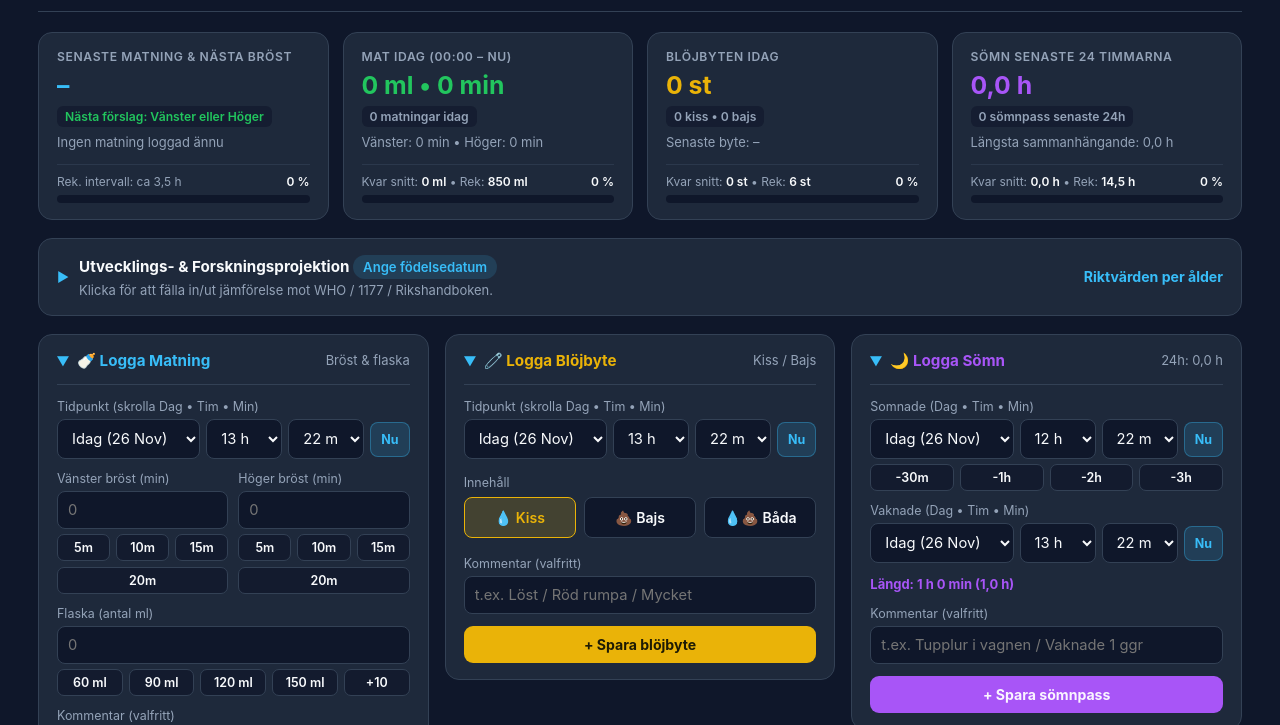
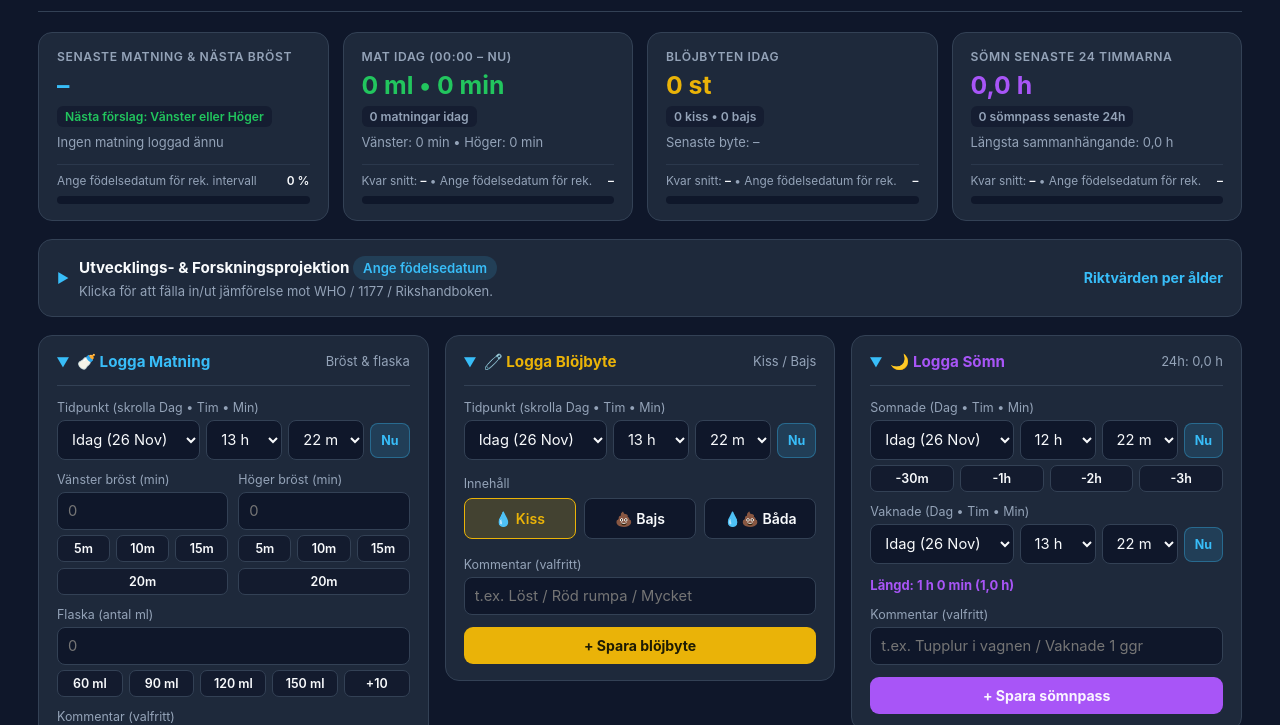
Before and after one commit to theonegoodthing/bebiskollen, a plain HTML site: page index.html in a window 1280 px wide. Shown: the part 75-800 px from the top of the page. Drawn offline with nearby package versions, Linux system fonts and the light colour scheme; no server answers.

Commit message:
Refactor calculations for feeding, diapers, and sleep
Refactor feeding, diaper, and sleep calculations to use average source events and improve benchmark handling.

```diff
--- a/index.html
+++ b/index.html
@@ -158,13 +158,14 @@
     }
 
     .kpi-rem-text {
-      font-size: 0.75rem;
+      font-size: 0.74rem;
       color: var(--muted);
       display: flex;
       justify-content: space-between;
+      align-items: baseline;
       gap: 6px;
-      flex-wrap: wrap;
       margin-bottom: 6px;
+      line-height: 1.35;
     }
 
     .kpi-rem-text strong {
@@ -1114,27 +1115,31 @@
 
       document.getElementById('historyCountBadge').textContent = `${events.length} händelser`;
 
+      // Hämta exakt benchmark från inmatat födelsedatum i utvecklingsblocket
       const ageInfo = getBabyAgeInfo(appData.birthDate);
-      const benchmark = ageInfo ? ageInfo.benchmark : AGE_BENCHMARKS[2]; // Default 3-6 mån riktmärke tills födelsedatum anges
-
-      // Beräkna ert 7-dygnssnitt (exklusive idag om ni har historik, annars inklusive idag)
+      const benchmark = ageInfo ? ageInfo.benchmark : null;
+
       const feeds = events.filter(e => e.type === 'feed');
       const diapers = events.filter(e => e.type === 'diaper');
       const sleeps = events.filter(e => e.type === 'sleep');
 
-      const events7d = events.filter(e => new Date(e.time).getTime() >= last7dMs);
-      const activeDays = Math.max(1, Math.min(7, new Set(events7d.map(e => e.time.slice(0, 10))).size || 1));
-
-      const feeds7d = feeds.filter(e => new Date(e.time).getTime() >= last7dMs);
-      const avgMl7d = Math.round(feeds7d.reduce((s, e) => s + (Number(e.bottleMl) || 0), 0) / activeDays);
-      const avgBreastMin7d = Math.round(feeds7d.reduce((s, e) => s + (Number(e.leftMin) || 0) + (Number(e.rightMin) || 0), 0) / activeDays);
+      // 7-dygnssnitt baserat på avslutade dagar (exklusive idag om det finns tidigare dagar, annars totalt)
+      const events7dPast = events.filter(e => new Date(e.time).getTime() >= last7dMs && !e.time.startsWith(todayStr));
+      const events7dAll = events.filter(e => new Date(e.time).getTime() >= last7dMs);
+      const hasPastDays = events7dPast.length > 0;
+      const avgSourceEvents = hasPastDays ? events7dPast : events7dAll;
+      const activeDays = Math.max(1, Math.min(7, new Set(avgSourceEvents.map(e => e.time.slice(0, 10))).size || 1));
+
+      const feedsAvgSrc = feeds.filter(e => avgSourceEvents.includes(e));
+      const avgMl7d = Math.round(feedsAvgSrc.reduce((s, e) => s + (Number(e.bottleMl) || 0), 0) / activeDays);
+      const avgBreastMin7d = Math.round(feedsAvgSrc.reduce((s, e) => s + (Number(e.leftMin) || 0) + (Number(e.rightMin) || 0), 0) / activeDays);
       const avgTotalFeedEquiv7d = avgMl7d + avgBreastMin7d * 10;
 
-      const diapers7d = diapers.filter(e => new Date(e.time).getTime() >= last7dMs);
-      const avgDiapers7d = diapers7d.length / activeDays;
-
-      const sleeps7d = sleeps.filter(e => new Date(e.time).getTime() >= last7dMs);
-      const avgSleepH7d = sleeps7d.reduce((s, e) => s + (Number(e.durationMin) || 0), 0) / 60 / activeDays;
+      const diapersAvgSrc = diapers.filter(e => avgSourceEvents.includes(e));
+      const avgDiapers7d = diapersAvgSrc.length / activeDays;
+
+      const sleepsAvgSrc = sleeps.filter(e => avgSourceEvents.includes(e));
+      const avgSleepH7d = sleepsAvgSrc.reduce((s, e) => s + (Number(e.durationMin) || 0), 0) / 60 / activeDays;
 
       // 1. Senaste matning & nästa bröst + laddstapel för intervall
       if (feeds.length > 0) {
@@ -1164,6 +1169,7 @@
           nextEl.style.color = 'var(--accent)';
         }
 
+        if (benchmark) {
           const intervalGoalMin = Math.round(benchmark.feedIntervalHours * 60);
           const remMin = Math.max(0, intervalGoalMin - diffMins);
           const intervalPct = Math.min(100, Math.round((diffMins / intervalGoalMin) * 100));
@@ -1173,12 +1179,19 @@
           document.getElementById('kpiNextFeedPctText').textContent = `${intervalPct} %`;
           document.getElementById('kpiNextFeedBar').style.width = `${intervalPct}%`;
         } else {
-        document.getElementById('kpiNextFeedLeftText').textContent = `Rek. intervall: ca ${benchmark.feedIntervalHours.toString().replace('.', ',')} h`;
+          document.getElementById('kpiNextFeedLeftText').textContent = 'Ange födelsedatum för rek. intervall';
+          document.getElementById('kpiNextFeedPctText').textContent = '–';
+          document.getElementById('kpiNextFeedBar').style.width = '0%';
+        }
+      } else {
+        document.getElementById('kpiNextFeedLeftText').textContent = benchmark
+          ? `Rek. intervall: ca ${benchmark.feedIntervalHours.toString().replace('.', ',')} h`
+          : 'Ange födelsedatum för rek. intervall';
         document.getElementById('kpiNextFeedPctText').textContent = '0 %';
         document.getElementById('kpiNextFeedBar').style.width = '0%';
       }
 
-      // 2. Mat idag + kvar enligt snitt & rekommendation
+      // 2. Mat idag + kvar till snitt & åldersrekommendation
       const todayFeeds = feeds.filter(e => e.time.startsWith(todayStr));
       const todayMl = todayFeeds.reduce((s, e) => s + (Number(e.bottleMl) || 0), 0);
       const todayLeft = todayFeeds.reduce((s, e) => s + (Number(e.leftMin) || 0), 0);
@@ -1189,15 +1202,21 @@
       document.getElementById('kpiTodayFeedCount').textContent = `${todayFeeds.length} matningar idag`;
       document.getElementById('kpiTodayBreastSplit').textContent = `Vänster: ${todayLeft} min • Höger: ${todayRight} min`;
 
-      const remFeedAvg = Math.max(0, avgTotalFeedEquiv7d - todayEquivMl);
+      const snittFeedLabel = hasPastDays ? `${Math.max(0, avgTotalFeedEquiv7d - todayEquivMl)} ml` : '–';
+      if (benchmark) {
         const remFeedRec = Math.max(0, benchmark.feedMlPerDay - todayEquivMl);
         const feedProgressPct = Math.min(100, Math.round((todayEquivMl / benchmark.feedMlPerDay) * 100));
         document.getElementById('kpiFeedRemText').innerHTML =
-        `Kvar snitt: <strong>${remFeedAvg} ml</strong> • Rek: <strong>${remFeedRec} ml</strong>`;
+          `Kvar snitt: <strong>${snittFeedLabel}</strong> • Kvar rek (${benchmark.feedMlPerDay} ml): <strong>${remFeedRec} ml</strong>`;
         document.getElementById('kpiFeedPctText').textContent = `${feedProgressPct} %`;
         document.getElementById('kpiFeedBar').style.width = `${feedProgressPct}%`;
-
-      // 3. Blöjor idag + kvar enligt snitt & rekommendation
+      } else {
+        document.getElementById('kpiFeedRemText').innerHTML = `Kvar snitt: <strong>${snittFeedLabel}</strong> • Ange födelsedatum för rek.`;
+        document.getElementById('kpiFeedPctText').textContent = '–';
+        document.getElementById('kpiFeedBar').style.width = '0%';
+      }
+
+      // 3. Blöjor idag + kvar till snitt & åldersrekommendation
       const todayDiapers = diapers.filter(e => e.time.startsWith(todayStr));
       const kissCount = todayDiapers.filter(e => e.diaperType === 'kiss' || e.diaperType === 'bada').length;
       const bajsCount = todayDiapers.filter(e => e.diaperType === 'bajs' || e.diaperType === 'bada').length;
@@ -1210,15 +1229,21 @@
         document.getElementById('diaperHeaderMini').textContent = `Senast: ${dTime}`;
       }
 
-      const remDiaperAvg = Math.max(0, Math.round(avgDiapers7d) - todayDiapers.length);
+      const snittDiaperLabel = hasPastDays ? `${Math.max(0, Math.round(avgDiapers7d) - todayDiapers.length)} st` : '–';
+      if (benchmark) {
         const remDiaperRec = Math.max(0, benchmark.diapersPerDay - todayDiapers.length);
         const diaperProgressPct = Math.min(100, Math.round((todayDiapers.length / benchmark.diapersPerDay) * 100));
         document.getElementById('kpiDiaperRemText').innerHTML =
-        `Kvar snitt: <strong>${remDiaperAvg} st</strong> • Rek: <strong>${remDiaperRec} st</strong>`;
+          `Kvar snitt: <strong>${snittDiaperLabel}</strong> • Kvar rek (${benchmark.diapersPerDay} st): <strong>${remDiaperRec} st</strong>`;
         document.getElementById('kpiDiaperPctText').textContent = `${diaperProgressPct} %`;
         document.getElementById('kpiDiaperBar').style.width = `${diaperProgressPct}%`;
-
-      // 4. Sömn senaste 24h + kvar enligt snitt & rekommendation
+      } else {
+        document.getElementById('kpiDiaperRemText').innerHTML = `Kvar snitt: <strong>${snittDiaperLabel}</strong> • Ange födelsedatum för rek.`;
+        document.getElementById('kpiDiaperPctText').textContent = '–';
+        document.getElementById('kpiDiaperBar').style.width = '0%';
+      }
+
+      // 4. Sömn senaste 24h + kvar till snitt & åldersrekommendation
       const sleeps24h = sleeps.filter(e => new Date(e.endTime || e.time).getTime() >= last24hMs);
       const sleepMins24h = sleeps24h.reduce((s, e) => s + (Number(e.durationMin) || 0), 0);
       const sleepHours24h = sleepMins24h / 60;
@@ -1229,38 +1254,44 @@
       document.getElementById('kpiLongestSleep').textContent = `Längsta sammanhängande: ${(longestMin / 60).toFixed(1).replace('.', ',')} h`;
       document.getElementById('sleepHeaderMini').textContent = `24h: ${sleepHText}`;
 
-      const remSleepAvg = Math.max(0, avgSleepH7d - sleepHours24h).toFixed(1).replace('.', ',');
+      const snittSleepLabel = hasPastDays ? `${Math.max(0, avgSleepH7d - sleepHours24h).toFixed(1).replace('.', ',')} h` : '–';
+      if (benchmark) {
         const remSleepRec = Math.max(0, benchmark.sleepHours - sleepHours24h).toFixed(1).replace('.', ',');
         const sleepProgressPct = Math.min(100, Math.round((sleepHours24h / benchmark.sleepHours) * 100));
         document.getElementById('kpiSleepRemText').innerHTML =
-        `Kvar snitt: <strong>${remSleepAvg} h</strong> • Rek: <strong>${remSleepRec} h</strong>`;
+          `Kvar snitt: <strong>${snittSleepLabel}</strong> • Kvar rek (${benchmark.sleepHours.toFixed(1).replace('.', ',')} h): <strong>${remSleepRec} h</strong>`;
         document.getElementById('kpiSleepPctText').textContent = `${sleepProgressPct} %`;
         document.getElementById('kpiSleepBar').style.width = `${sleepProgressPct}%`;
+      } else {
+        document.getElementById('kpiSleepRemText').innerHTML = `Kvar snitt: <strong>${snittSleepLabel}</strong> • Ange födelsedatum för rek.`;
+        document.getElementById('kpiSleepPctText').textContent = '–';
+        document.getElementById('kpiSleepBar').style.width = '0%';
+      }
 
       // 5. Åldersprojektion (ihopfällbar sektion)
       syncBirthDateDropdowns();
-      if (ageInfo) {
+      if (ageInfo && benchmark) {
         document.getElementById('ageHeaderBadge').textContent = ageInfo.text;
-        const b = ageInfo.benchmark;
+        const b = benchmark;
         document.getElementById('projHeaderPhaseBadge').textContent = b.label;
         document.getElementById('projHeaderShort').textContent = `Mål: ~${b.feedMlPerDay} ml • ${b.sleepHours.toFixed(1).replace('.', ',')} h sömn`;
         document.getElementById('projectionIntroText').innerHTML =
           `Fas: <strong>${b.label}</strong> • ${b.nextPhase}`;
 
-        const avgFeedsCount7d = (feeds7d.length / activeDays).toFixed(1).replace('.', ',');
+        const avgFeedsCount7d = (feedsAvgSrc.length / activeDays).toFixed(1).replace('.', ',');
         document.getElementById('projFeedTarget').textContent = `Riktvärde: ~${b.feedMlPerDay} ml (${b.feedsPerDay})`;
-        document.getElementById('projFeedActual').textContent = `Snitt (7d): ${avgMl7d} ml + ${avgBreastMin7d} min bröst (${avgFeedsCount7d} ggr/dygn)`;
+        document.getElementById('projFeedActual').textContent = `Snitt (${activeDays}d): ${avgMl7d} ml + ${avgBreastMin7d} min bröst (${avgFeedsCount7d} ggr/dygn)`;
         const feedPct = Math.min(100, Math.round((avgTotalFeedEquiv7d / b.feedMlPerDay) * 100));
         document.getElementById('projFeedBar').style.width = `${feedPct}%`;
         document.getElementById('projFeedForecast').textContent = `Riktvärdet avser total dygnsmängd (bröstmjölk + ersättning). ${b.feedsPerDay} är normalt i denna ålder.`;
 
         document.getElementById('projDiaperTarget').textContent = `Riktvärde: ${b.diapersPerDay}+ blöjor/dygn`;
-        document.getElementById('projDiaperActual').textContent = `Snitt (7d): ${avgDiapers7d.toFixed(1).replace('.', ',')} blöjor/dygn`;
+        document.getElementById('projDiaperActual').textContent = `Snitt (${activeDays}d): ${avgDiapers7d.toFixed(1).replace('.', ',')} blöjor/dygn`;
         document.getElementById('projDiaperBar').style.width = `${Math.min(100, Math.round((avgDiapers7d / b.diapersPerDay) * 100))}%`;
         document.getElementById('projDiaperForecast').textContent = `Normalt nu: ${b.poopNote}. Minst 6 tunga kissblöjor/dygn visar gott vätskeintag.`;
 
         document.getElementById('projSleepTarget').textContent = `Riktvärde: ~${b.sleepHours.toFixed(1).replace('.', ',')} h/dygn`;
-        document.getElementById('projSleepActual').textContent = `Snitt (7d): ${avgSleepH7d.toFixed(1).replace('.', ',')} h/dygn`;
+        document.getElementById('projSleepActual').textContent = `Snitt (${activeDays}d): ${avgSleepH7d.toFixed(1).replace('.', ',')} h/dygn`;
         document.getElementById('projSleepBar').style.width = `${Math.min(100, Math.round((avgSleepH7d / b.sleepHours) * 100))}%`;
         document.getElementById('projSleepForecast').textContent = `Inkluderar både nattsömn och dagstupplurar. Individuell variation på ±2 timmar är helt normalt.`;
       } else {
```
Lines whose indentation alone changed are shown as unchanged.
